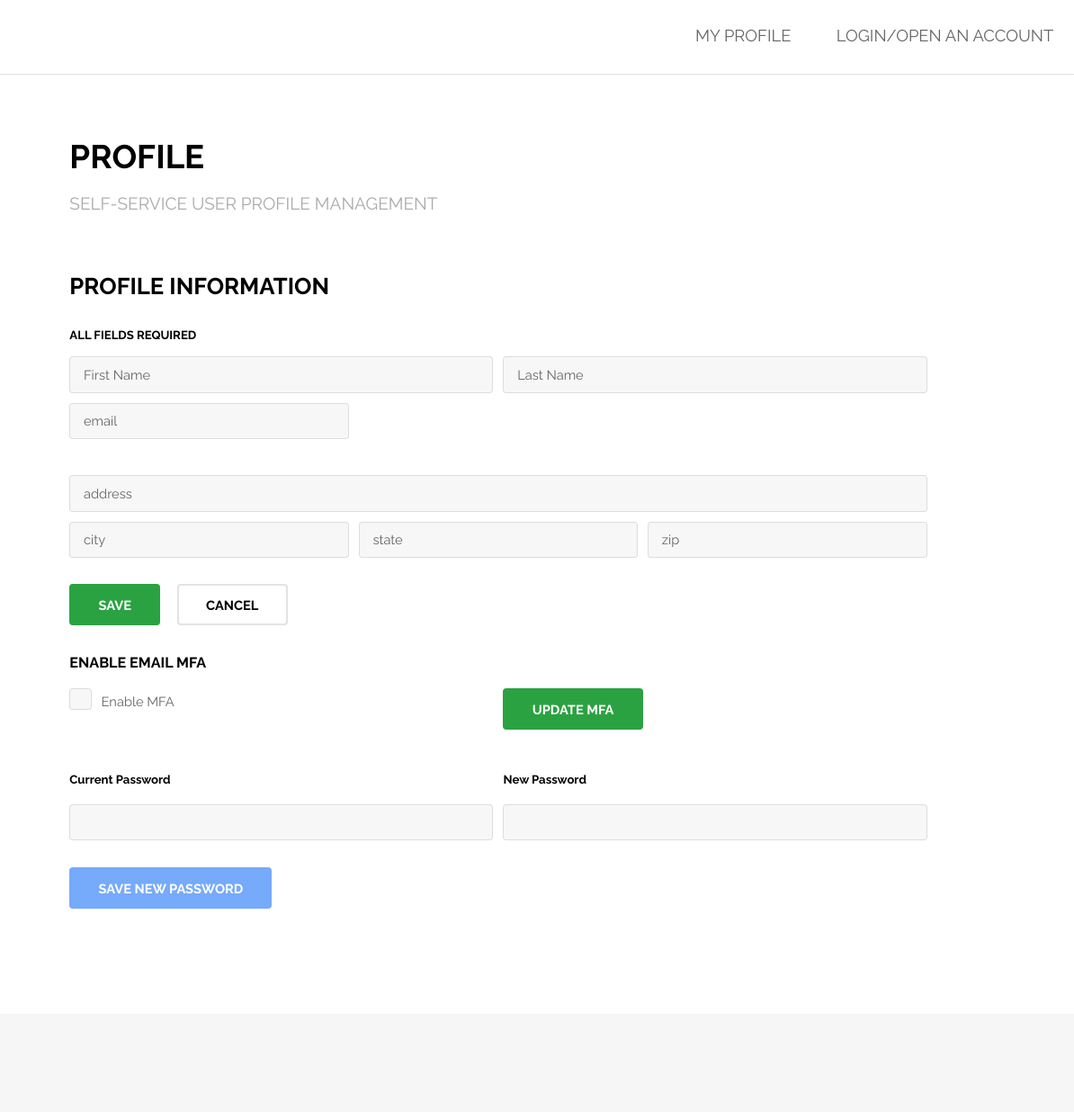
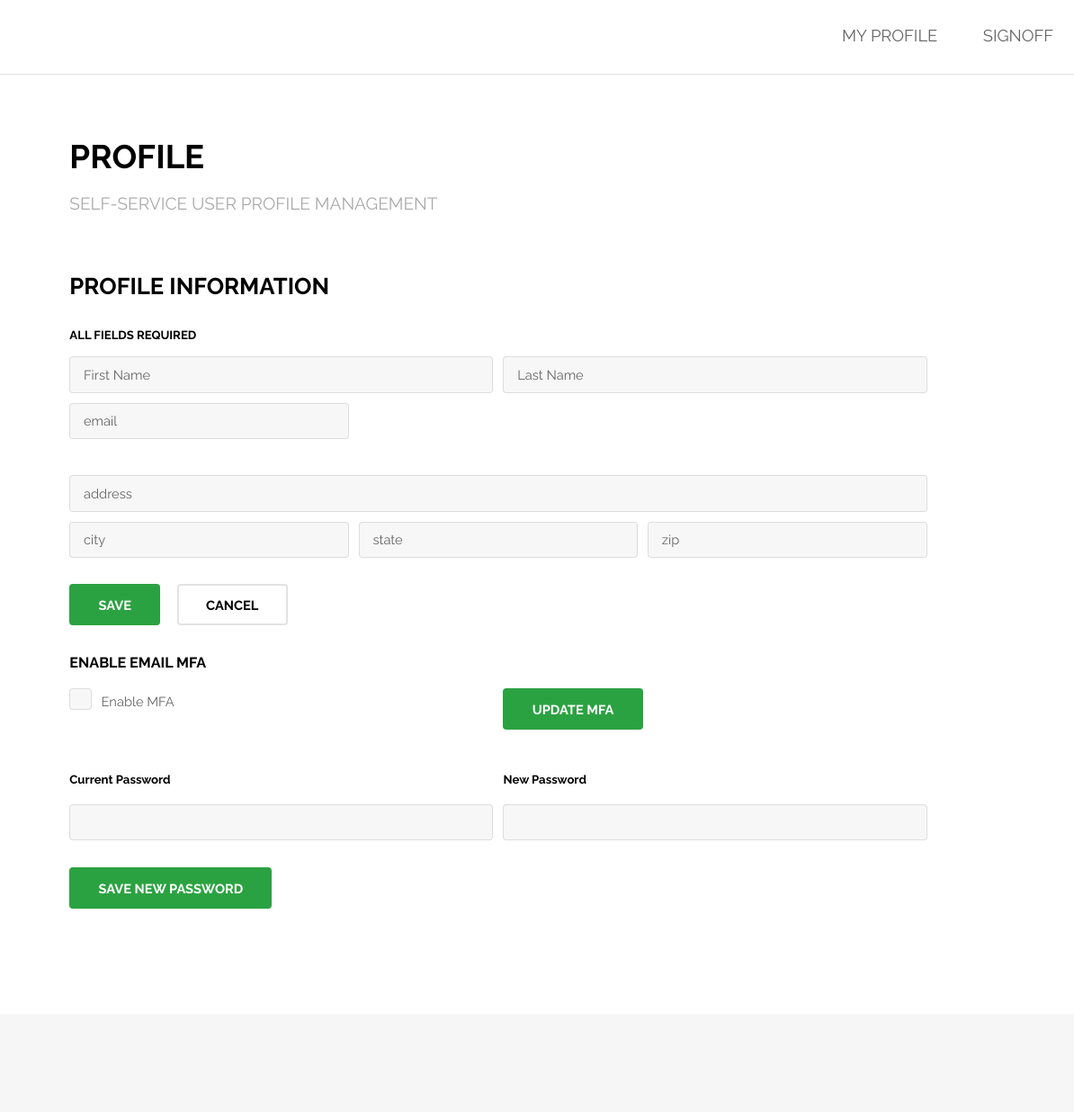
Before and after one commit to greggpingidentity/gdc, a plain HTML site: page profile.html in a window 1280 px wide. Shown: the top 1236 px of the page at 90% size, 86-1280 px from the left. Drawn offline with nearby package versions, Linux system fonts and the light colour scheme; no server answers.

Commit message:
authbuttons

```diff
--- a/assets/js/p1Profile.js
+++ b/assets/js/p1Profile.js
@@ -271,7 +271,7 @@ function updatePassword(){
       }
     }).done(function(data) {
       console.log(data);
-      $('#warningMessage').text("Your password has changed sucessfully");
+      $('#warningMessage').text("Your password has changed successfully");
       $('#warningDiv').show();
     })
     .fail(function(data) {
--- a/profile.html
+++ b/profile.html
@@ -21,7 +21,7 @@
 				<nav id="nav">
 					<ul>
 						<li><a href="profile.html">My Profile</a></li>
-						<li><a href="#" id="authbutton">Login/Open an Account</a></li>
+						<li><a href="#" id="authbutton">SignOff</a></li>
 					</ul>
 				</nav>
 			</header>
@@ -147,7 +147,7 @@
 					<section>
 						<div id="changePassbutton">
 							<ul class="actions">
-								<li><a id="changePwdButton" href="#" class="button special" onclick="updatePassword();">Save New Password</a></li>
+								<li><a id="changePwdButton" href="#" class="button" onclick="updatePassword();">Save New Password</a></li>
 							</ul>
 						</div>
 						<div class="6u 12u$(xsmall)">
@@ -202,9 +202,9 @@
 			<script src="assets/js/skel.min.js"></script>
 			<script src="assets/js/util.js"></script>
 			<script src="assets/js/main.js"></script>
+			<script src="assets/js/p1helper.js"></script>
 			<script src="assets/js/p1.js"></script>
 			<script src="assets/js/p1Profile.js"></script>
-			<script src="assets/js/p1helper.js"></script>
 			<script src="assets/js/pwned.js"></script>
 			<script src="https://cdn.jsdelivr.net/npm/js-cookie@2/src/js.cookie.min.js"></script>
 			<script>
```
